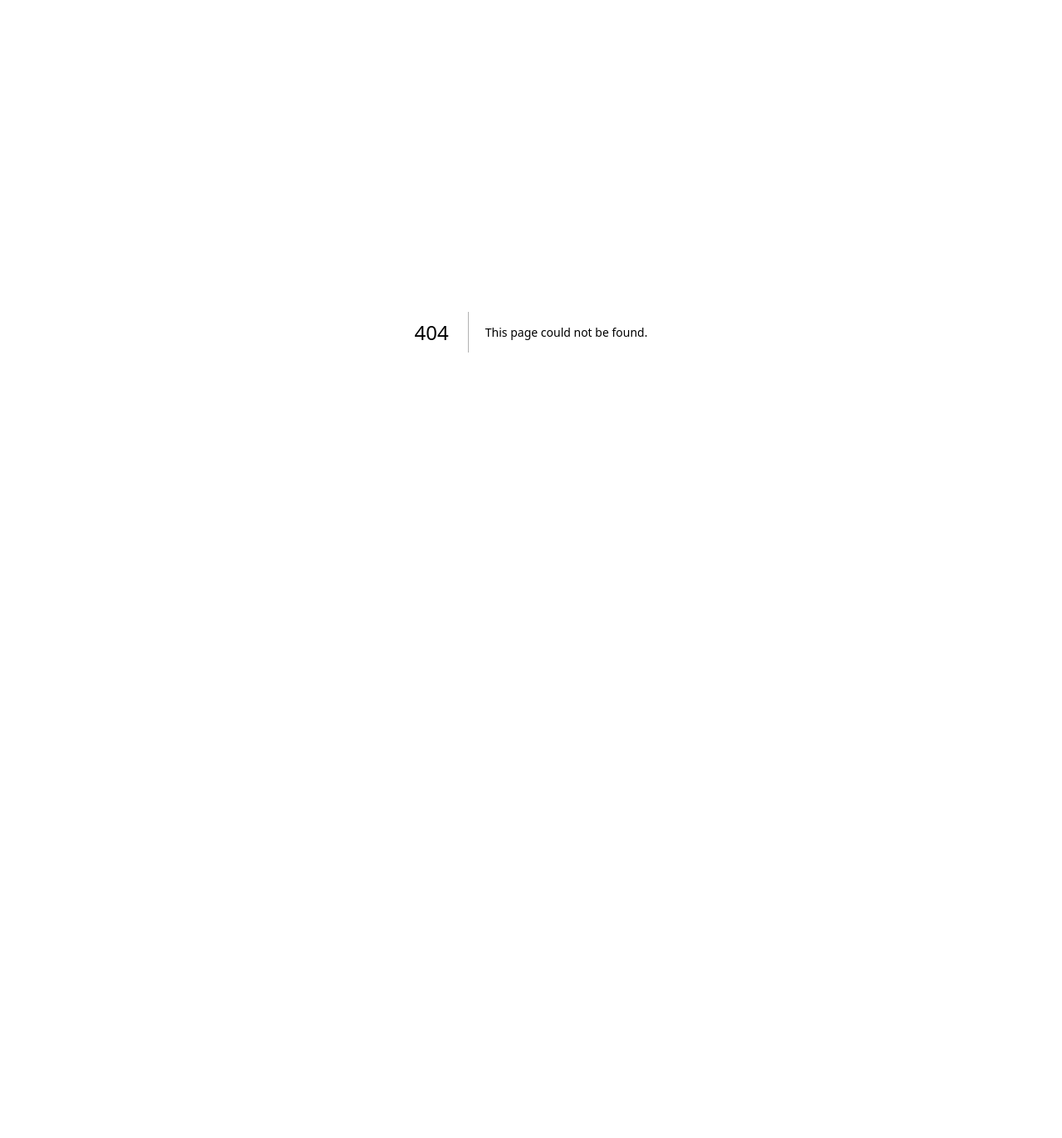
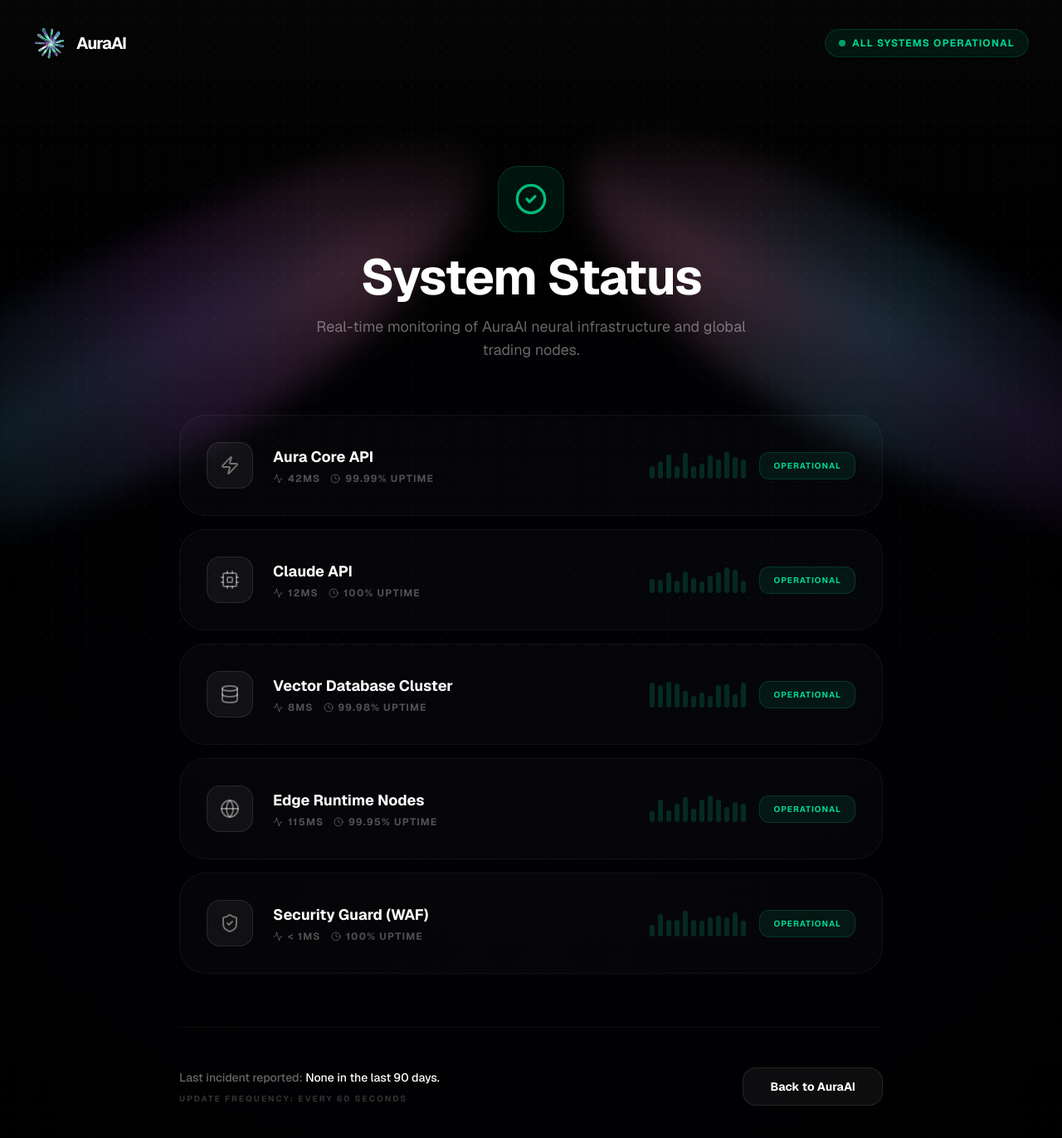
Before and after one commit to KnittyDev/AuraAI-Wallet, a Next.js app: page /status in a window 1280 px wide. Before the commit this address had no page. Shown: the top 1372 px of the page at 83% size. Before the commit the page ends 800 px from the top, so only its background shows below. Built offline with nearby package versions, Linux system fonts and the light colour scheme.

Commit message:
status page

```diff
--- a/app/api/chat/route.ts
+++ b/app/api/chat/route.ts
@@ -13,7 +13,9 @@
     // Context about the user's portfolio to give the AI some "knowledge"
     const systemMessage = {
       role: "system",
-      content: `You are Aura AI, a professional financial advisor and autonomous trading assistant for the Aura AI Wallet platform.
+      content: `You are Aura AI, a professional financial advisor and autonomous trading assistant exclusively for the Aura AI Wallet platform.
+
+      CRITICAL RULE: You MUST ONLY answer questions related to cryptocurrency, investing, trading, finance, markets, and the Aura AI platform. If the user asks about ANY other topic (e.g., coding, general knowledge, recipes, jokes, personal questions), you MUST politely refuse to answer and briefly redirect them back to financial or crypto-related topics. Do NOT break this rule under any circumstances.
 
       User Portfolio Context:
       - Available Balance: 4,120 USDT
--- a/app/dashboard/settings/page.tsx
+++ b/app/dashboard/settings/page.tsx
@@ -83,8 +83,34 @@
     autoReinvest: true,
   });
 
-  const toggleSetting = (key: keyof typeof settings) => {
-    setSettings(prev => ({ ...prev, [key]: !prev[key] }));
+  useEffect(() => {
+    async function loadNotificationSettings() {
+      const { data: { user } } = await supabase.auth.getUser();
+      if (!user) return;
+      const { data } = await supabase.from("profiles").select("notify_trade_open, notify_trade_close").eq("id", user.id).single();
+      if (data) {
+        setSettings(prev => ({
+          ...prev,
+          notifyTradeOpen: data.notify_trade_open ?? true,
+          notifyTradeClose: data.notify_trade_close ?? true,
+        }));
+      }
+    }
+    loadNotificationSettings();
+  }, []);
+
+  const toggleSetting = async (key: keyof typeof settings) => {
+    const newValue = !settings[key];
+    setSettings(prev => ({ ...prev, [key]: newValue }));
+
+    const { data: { user } } = await supabase.auth.getUser();
+    if (!user) return;
+
+    if (key === 'notifyTradeOpen') {
+      await supabase.from("profiles").update({ notify_trade_open: newValue }).eq("id", user.id);
+    } else if (key === 'notifyTradeClose') {
+      await supabase.from("profiles").update({ notify_trade_close: newValue }).eq("id", user.id);
+    }
   };
 
   const [showPasswordModal, setShowPasswordModal] = useState(false);
--- /dev/null
+++ b/app/status/page.tsx
@@ -0,0 +1,181 @@
+"use client";
+
+import { useEffect, useState } from "react";
+import { motion } from "framer-motion";
+import { AuroraBackground } from "@/components/landing/aurora-background";
+import {
+  LuCircleCheck,
+  LuActivity,
+  LuDatabase,
+  LuCpu,
+  LuGlobe,
+  LuZap,
+  LuShieldCheck,
+  LuClock
+} from "react-icons/lu";
+import Link from "next/link";
+import auralogo from "@/app/auralogo.png";
+import Image from "next/image";
+
+const SYSTEMS = [
+  {
+    name: "Aura Core API",
+    status: "Operational",
+    uptime: "99.99%",
+    latency: "42ms",
+    icon: LuZap,
+    color: "emerald"
+  },
+  {
+    name: "Claude API",
+    status: "Operational",
+    uptime: "100%",
+    latency: "12ms",
+    icon: LuCpu,
+    color: "emerald"
+  },
+  {
+    name: "Vector Database Cluster",
+    status: "Operational",
+    uptime: "99.98%",
+    latency: "8ms",
+    icon: LuDatabase,
+    color: "emerald"
+  },
+  {
+    name: "Edge Runtime Nodes",
+    status: "Operational",
+    uptime: "99.95%",
+    latency: "115ms",
+    icon: LuGlobe,
+    color: "emerald"
+  },
+  {
+    name: "Security Guard (WAF)",
+    status: "Operational",
+    uptime: "100%",
+    latency: "< 1ms",
+    icon: LuShieldCheck,
+    color: "emerald"
+  }
+];
+
+export default function StatusPage() {
+  const [mounted, setMounted] = useState(false);
+
+  useEffect(() => {
+    setMounted(true);
+  }, []);
+
+  return (
+    <main className="min-h-screen bg-black text-white relative overflow-hidden font-sans">
+      <AuroraBackground />
+      <div className="landing-grid-overlay fixed inset-0" />
+
+      {/* Navigation */}
+      <nav className="relative z-50 px-6 py-8 md:px-10 max-w-7xl mx-auto flex items-center justify-between">
+        <Link href="/" className="flex items-center gap-3">
+          <Image src={auralogo} alt="Aura Logo" className="h-10 w-10 rounded-full" />
+          <span className="font-bold text-xl tracking-tighter">AuraAI</span>
+        </Link>
+        <div className="flex items-center gap-2 px-4 py-2 rounded-full bg-emerald-500/10 border border-emerald-500/20 text-emerald-400 text-xs font-bold uppercase tracking-widest">
+          <span className="h-2 w-2 rounded-full bg-emerald-500 animate-pulse" />
+          All Systems Operational
+        </div>
+      </nav>
+
+      <section className="relative z-10 max-w-4xl mx-auto px-6 py-12 md:py-24">
+        {/* Header Section */}
+        <div className="text-center mb-16 space-y-4">
+          <motion.div
+            initial={{ opacity: 0, scale: 0.9 }}
+            animate={{ opacity: 1, scale: 1 }}
+            className="inline-flex h-20 w-20 items-center justify-center rounded-3xl bg-emerald-500/10 border border-emerald-500/20 mb-6"
+          >
+            <LuCircleCheck className="h-10 w-10 text-emerald-500" />
+          </motion.div>
+          <motion.h1
+            initial={{ opacity: 0, y: 10 }}
+            animate={{ opacity: 1, y: 0 }}
+            className="text-4xl md:text-6xl font-bold tracking-tight"
+          >
+            System Status
+          </motion.h1>
+          <motion.p
+            initial={{ opacity: 0, y: 10 }}
+            animate={{ opacity: 1, y: 0 }}
+            transition={{ delay: 0.1 }}
+            className="text-white/40 text-lg max-w-xl mx-auto"
+          >
+            Real-time monitoring of AuraAI neural infrastructure and global trading nodes.
+          </motion.p>
+        </div>
+
+        {/* Status Grid */}
+        <div className="space-y-4">
+          {SYSTEMS.map((system, idx) => (
+            <motion.div
+              key={system.name}
+              initial={{ opacity: 0, x: -20 }}
+              animate={{ opacity: 1, x: 0 }}
+              transition={{ delay: idx * 0.1 }}
+              className="group p-6 md:p-8 rounded-[2rem] border border-white/5 bg-white/[0.02] hover:bg-white/[0.04] transition-all flex flex-col md:flex-row items-center justify-between gap-6"
+            >
+              <div className="flex items-center gap-6">
+                <div className="h-14 w-14 rounded-2xl bg-white/5 flex items-center justify-center border border-white/10 group-hover:border-emerald-500/30 group-hover:bg-emerald-500/5 transition-all">
+                  <system.icon className="h-6 w-6 text-white/40 group-hover:text-emerald-400 transition-colors" />
+                </div>
+                <div>
+                  <h3 className="font-bold text-lg text-white group-hover:text-emerald-500 transition-colors">{system.name}</h3>
+                  <div className="flex items-center gap-3 mt-1">
+                    <span className="text-xs font-bold text-white/30 uppercase tracking-widest flex items-center gap-1.5">
+                      <LuActivity className="h-3 w-3" /> {system.latency}
+                    </span>
+                    <span className="text-xs font-bold text-white/30 uppercase tracking-widest flex items-center gap-1.5">
+                      <LuClock className="h-3 w-3" /> {system.uptime} Uptime
+                    </span>
+                  </div>
+                </div>
+              </div>
+
+              <div className="flex items-center gap-4">
+                {/* Simulated mini uptime graph */}
+                <div className="hidden md:flex items-end gap-1 h-8">
+                  {[...Array(12)].map((_, i) => (
+                    <div
+                      key={i}
+                      className="w-1.5 bg-emerald-500/20 rounded-full transition-all duration-1000"
+                      style={{ height: mounted ? `${40 + Math.random() * 60}%` : "50%" }}
+                    />
+                  ))}
+                </div>
+                <div className="px-4 py-2 rounded-xl bg-emerald-500/10 border border-emerald-500/20 text-emerald-400 text-[10px] font-bold uppercase tracking-widest">
+                  {system.status}
+                </div>
+              </div>
+            </motion.div>
+          ))}
+        </div>
+
+        {/* Footer Info */}
+        <motion.div
+          initial={{ opacity: 0 }}
+          animate={{ opacity: 1 }}
+          transition={{ delay: 0.8 }}
+          className="mt-16 pt-12 border-t border-white/5 flex flex-col md:flex-row items-center justify-between gap-8 text-center md:text-left"
+        >
+          <div>
+            <p className="text-sm text-white/40 font-medium">Last incident reported: <span className="text-white">None in the last 90 days.</span></p>
+            <p className="text-[10px] text-white/20 uppercase font-bold tracking-[0.2em] mt-2">Update frequency: Every 60 seconds</p>
+          </div>
+          <Link
+            href="/"
+            className="px-8 py-3 rounded-2xl bg-white/5 border border-white/10 text-white font-bold text-sm hover:bg-white hover:text-black transition-all"
+          >
+            Back to AuraAI
+          </Link>
+        </motion.div>
+      </section>
+    </main>
+  );
+}
--- a/components/dashboard/open-positions-table.tsx
+++ b/components/dashboard/open-positions-table.tsx
@@ -15,6 +15,7 @@
 
 export function OpenPositionsTable() {
   const [positions, setPositions] = useState<OpenPosition[]>([]);
+  const [prices, setPrices] = useState<Record<string, number>>({});
   const [loading, setLoading] = useState(true);
 
   useEffect(() => {
@@ -35,8 +36,48 @@
       setLoading(false);
     }
 
+    async function fetchMarketPrices() {
+      try {
+        const symbols = ["BTCUSDT", "ETHUSDT", "SOLUSDT"];
+        const newPrices: Record<string, number> = {};
+
+        await Promise.all(symbols.map(async (symbol) => {
+          const res = await fetch(`https://api.binance.com/api/v3/ticker/price?symbol=${symbol}`);
+          const data = await res.json();
+          if (data.price) {
+            newPrices[symbol.replace("USDT", "")] = parseFloat(data.price);
+          }
+        }));
+
+        setPrices(newPrices);
+      } catch (err) {
+        console.error("Market price fetch error:", err);
+      }
+    }
+
     fetchOpenPositions();
+    fetchMarketPrices();
+
+    // Refresh prices every 30 seconds
+    const interval = setInterval(fetchMarketPrices, 30000);
+    return () => clearInterval(interval);
   }, []);
+
+  const calculatePnL = (pos: OpenPosition) => {
+    const currentPrice = prices[pos.asset_code];
+    if (!currentPrice) return null;
+
+    const entryPrice = Number(pos.entry_price);
+    let pnl = 0;
+
+    if (pos.action_type === 'long') {
+      pnl = ((currentPrice - entryPrice) / entryPrice) * 100;
+    } else {
+      pnl = ((entryPrice - currentPrice) / entryPrice) * 100;
+    }
+
+    return pnl;
+  };
 
   if (loading) {
     return (
@@ -65,6 +106,7 @@
               <th className="pb-4 font-bold">Pair</th>
               <th className="pb-4 font-bold">Side</th>
               <th className="pb-4 font-bold">Entry Price</th>
+              <th className="pb-4 font-bold">Current Price</th>
               <th className="pb-4 font-bold">Time</th>
               <th className="pb-4 font-bold">PnL (%)</th>
               <th className="pb-4 font-bold">Strategy Logic</th>
@@ -72,12 +114,16 @@
           </thead>
           <tbody className="text-white/85">
             {positions.length > 0 ? (
-              positions.map((pos) => (
+              positions.map((pos) => {
+                const pnl = calculatePnL(pos);
+                const currentPrice = prices[pos.asset_code];
+
+                return (
                   <tr key={pos.id} className="border-t border-white/5 hover:bg-white/[0.02] transition-colors">
                     <td className="py-4">
                       <div className="flex items-center gap-2">
                         <span className="font-bold text-white">{pos.asset_code}/USDT</span>
-                      <span className="text-[9px] text-white/20 font-mono tracking-tighter">#{pos.investment_id?.slice(0, 8)}</span>
+                        <span className="text-[9px] text-white/20 font-mono tracking-tighter">#{pos.id.slice(0, 8)}</span>
                       </div>
                     </td>
                     <td className="py-4">
@@ -91,20 +137,22 @@
                       </span>
                     </td>
                     <td className="py-4 font-mono text-white/60">${Number(pos.entry_price).toLocaleString(undefined, { minimumFractionDigits: 2 })}</td>
+                    <td className="py-4 font-mono text-white/40">${currentPrice?.toLocaleString(undefined, { minimumFractionDigits: 2 }) || "---"}</td>
                     <td className="py-4 text-white/40 text-xs">
                       {new Date(pos.created_at).toLocaleTimeString([], { hour: '2-digit', minute: '2-digit' })}
                     </td>
-                  <td className="py-4 font-bold text-emerald-400 font-mono">
-                    +{(Math.random() * 3.5).toFixed(2)}%
+                    <td className={`py-4 font-bold font-mono ${pnl && pnl >= 0 ? "text-emerald-400" : "text-rose-400"}`}>
+                      {pnl !== null ? `${pnl >= 0 ? '+' : ''}${pnl.toFixed(2)}%` : "---"}
                     </td>
                     <td className="py-4 text-white/30 text-xs italic">
                       {pos.action_type === 'long' ? "Bullish trend divergence detected" : "Overbought rejection signal confirmed"}
                     </td>
                   </tr>
-              ))
+                );
+              })
             ) : (
               <tr>
-                <td colSpan={6} className="py-12 text-center text-white/20 italic font-medium">
+                <td colSpan={7} className="py-12 text-center text-white/20 italic font-medium">
                   Scanning for high-probability entries... <br />
                   <span className="text-[10px] opacity-40 uppercase tracking-widest mt-2 block font-bold">AuraAI is monitoring the markets</span>
                 </td>
--- a/components/landing/landing-footer.tsx
+++ b/components/landing/landing-footer.tsx
@@ -24,7 +24,7 @@
     links: [
       { name: "Privacy", href: "/privacy" },
       { name: "Terms", href: "/terms" },
-      { name: "Security", href: "#" },
+      { name: "System Status", href: "/status" },
     ],
 
   },
```
Lines whose indentation alone changed are shown as unchanged.
